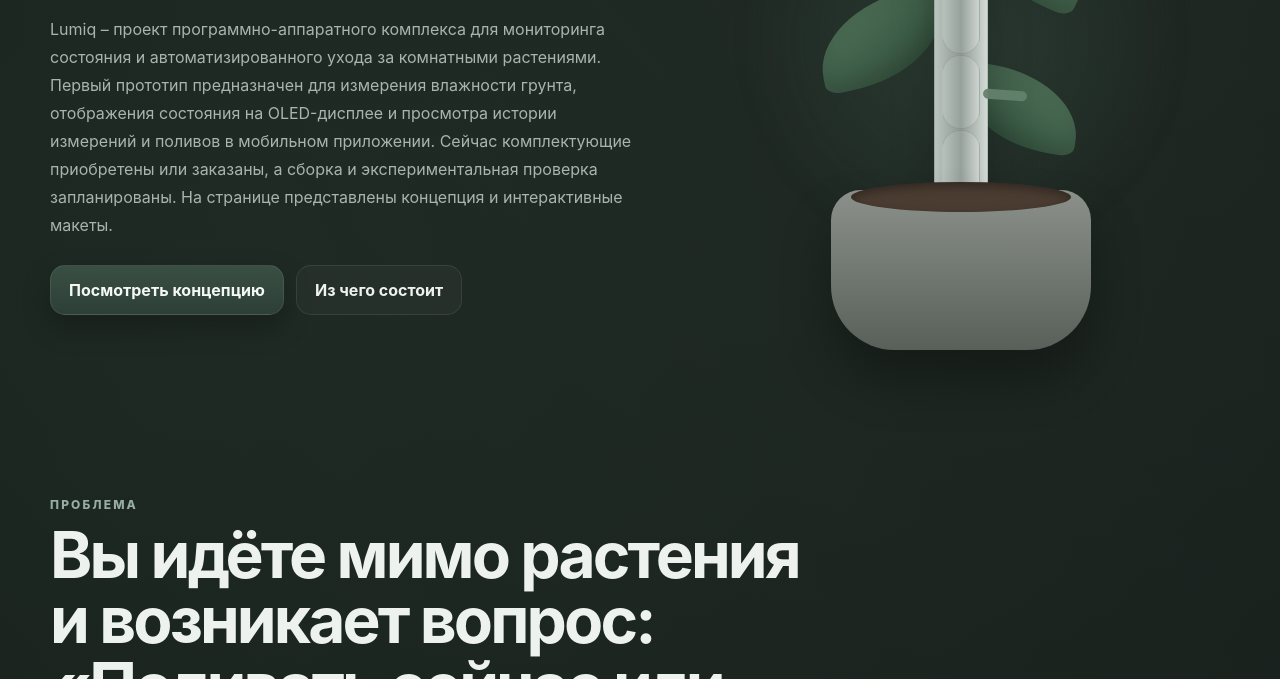
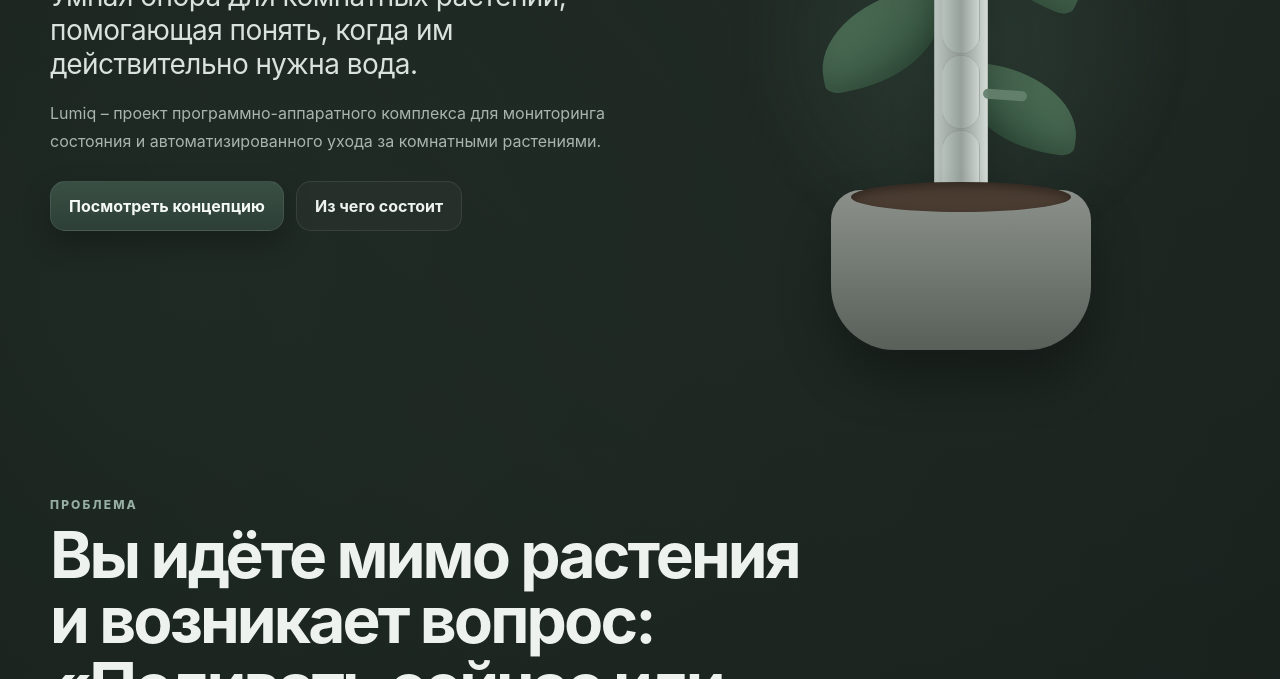
Before and after one commit to h-idwidwi/Lumiq, a plain HTML site: page index.html in a window 1280 px wide. Shown: the part 421-1100 px from the top of the page. Drawn offline with Linux system fonts and the light colour scheme.

Commit message:
Update index.html

```diff
--- a/index.html
+++ b/index.html
@@ -610,8 +610,6 @@
         <p class="hero-lead">Умная опора для комнатных растений, помогающая понять, когда им действительно нужна вода.</p>
         <p class="hero-copy">
           Lumiq – проект программно-аппаратного комплекса для мониторинга состояния и автоматизированного ухода за комнатными растениями.
-          Первый прототип предназначен для измерения влажности грунта, отображения состояния на OLED-дисплее
-          и просмотра истории измерений и поливов в мобильном приложении. Сейчас комплектующие приобретены или заказаны, а сборка и экспериментальная проверка запланированы. На странице представлены концепция и интерактивные макеты.
         </p>
         <div class="hero-actions">
           <a class="btn primary" href="#idea">Посмотреть концепцию</a>
```
